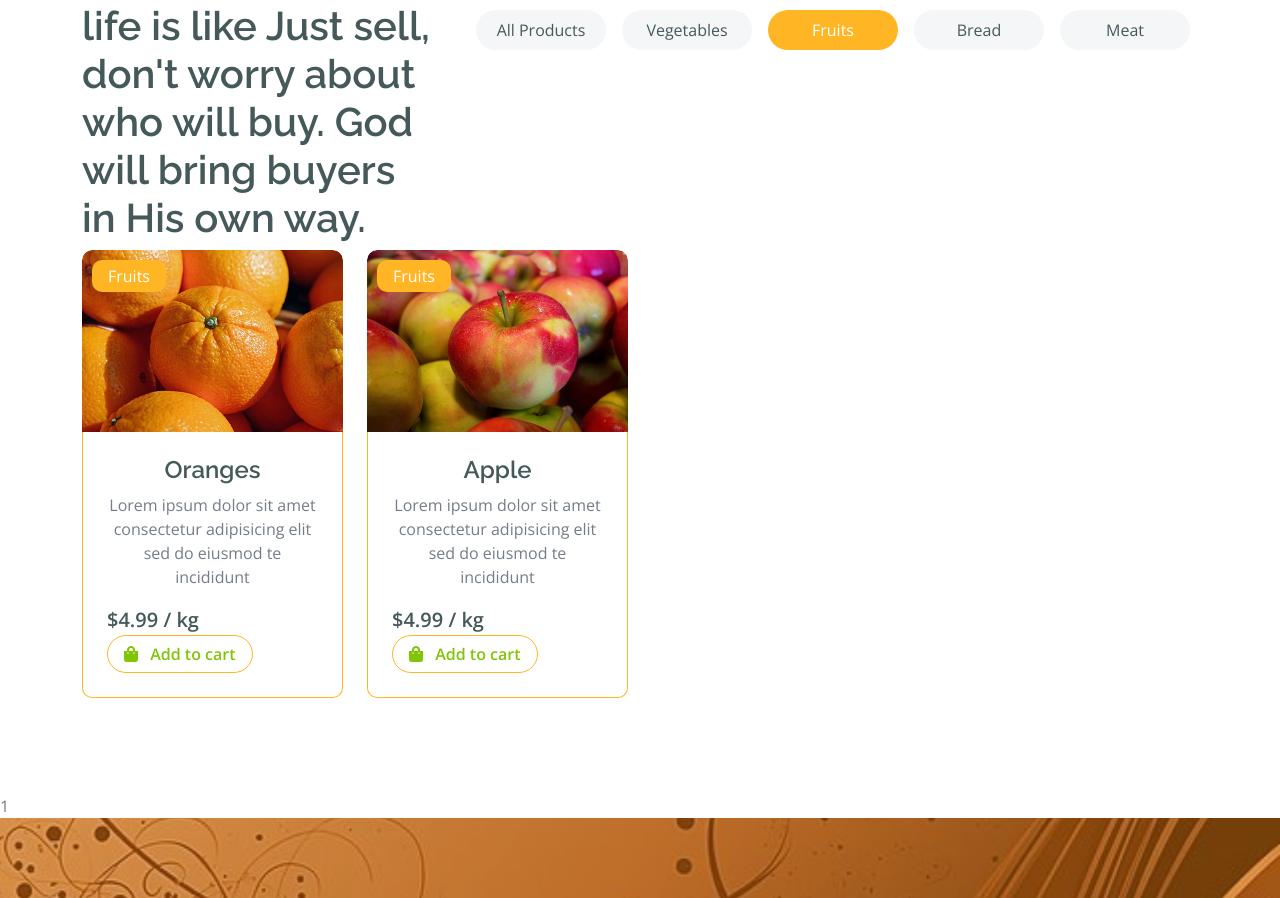
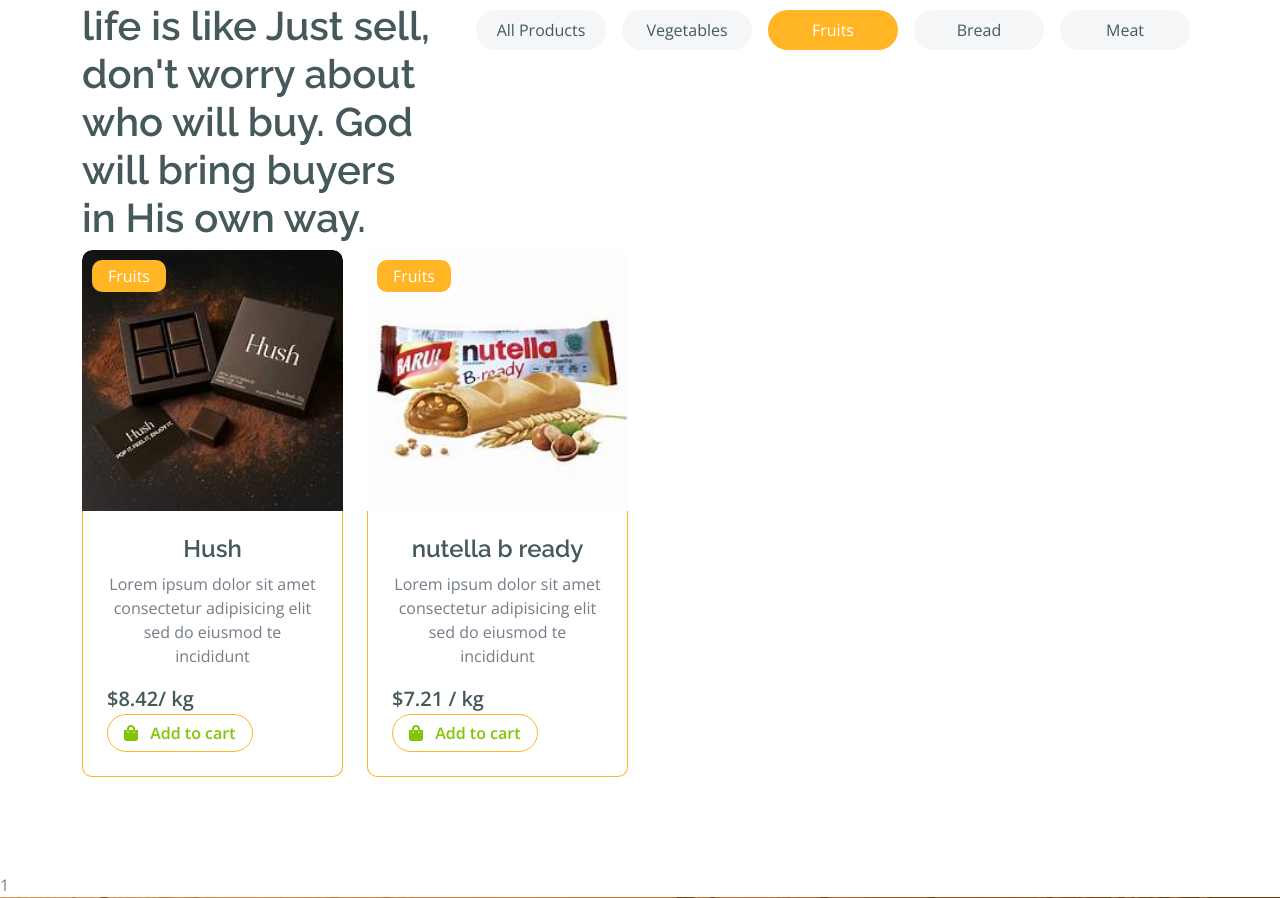
Before and after one commit to muhamadiswahyudi06-wq/tokoonline, a PHP site: page / in a window 1280 px wide, after a click on "Fruits". Shown: the part 1395-2293 px from the top of the page. Run offline with PHP 8.4, Linux system fonts and the light colour scheme; some libraries are stand-ins or nearby versions.

Commit message:
yudi ganti

```diff
--- a/include/shop_start.php
+++ b/include/shop_start.php
@@ -220,14 +220,14 @@
                                         <div class="col-md-6 col-lg-4 col-xl-3">
                                             <div class="rounded position-relative fruite-item">
                                                 <div class="fruite-img">
-                                                    <img src="img/fruite-item-1.jpg" class="img-fluid w-100 rounded-top" alt="">
+                                                    <img src="assets/img/hush.jpeg" class="img-fluid w-100 rounded-top" alt="">
                                                 </div>
                                                 <div class="text-white bg-secondary px-3 py-1 rounded position-absolute" style="top: 10px; left: 10px;">Fruits</div>
                                                 <div class="p-4 border border-secondary border-top-0 rounded-bottom">
-                                                    <h4>Oranges</h4>
+                                                    <h4>Hush</h4>
                                                     <p>Lorem ipsum dolor sit amet consectetur adipisicing elit sed do eiusmod te incididunt</p>
                                                     <div class="d-flex justify-content-between flex-lg-wrap">
-                                                        <p class="text-dark fs-5 fw-bold mb-0">$4.99 / kg</p>
+                                                        <p class="text-dark fs-5 fw-bold mb-0">$8.42/ kg</p>
                                                         <a href="#" class="btn border border-secondary rounded-pill px-3 text-primary"><i class="fa fa-shopping-bag me-2 text-primary"></i> Add to cart</a>
                                                     </div>
                                                 </div>
@@ -236,14 +236,14 @@
                                         <div class="col-md-6 col-lg-4 col-xl-3">
                                             <div class="rounded position-relative fruite-item">
                                                 <div class="fruite-img">
-                                                    <img src="img/fruite-item-6.jpg" class="img-fluid w-100 rounded-top" alt="">
+                                                    <img src="assets/img/nutella b ready.jpeg" class="img-fluid w-100 rounded-top" alt="">
                                                 </div>
                                                 <div class="text-white bg-secondary px-3 py-1 rounded position-absolute" style="top: 10px; left: 10px;">Fruits</div>
                                                 <div class="p-4 border border-secondary border-top-0 rounded-bottom">
-                                                    <h4>Apple</h4>
+                                                    <h4>nutella b ready</h4>
                                                     <p>Lorem ipsum dolor sit amet consectetur adipisicing elit sed do eiusmod te incididunt</p>
                                                     <div class="d-flex justify-content-between flex-lg-wrap">
-                                                        <p class="text-dark fs-5 fw-bold mb-0">$4.99 / kg</p>
+                                                        <p class="text-dark fs-5 fw-bold mb-0">$7.21 / kg</p>
                                                         <a href="#" class="btn border border-secondary rounded-pill px-3 text-primary"><i class="fa fa-shopping-bag me-2 text-primary"></i> Add to cart</a>
                                                     </div>
                                                 </div>
```
Also changed, not shown: assets/img/hush.jpeg (added), assets/img/nutella b ready.jpeg (added).
